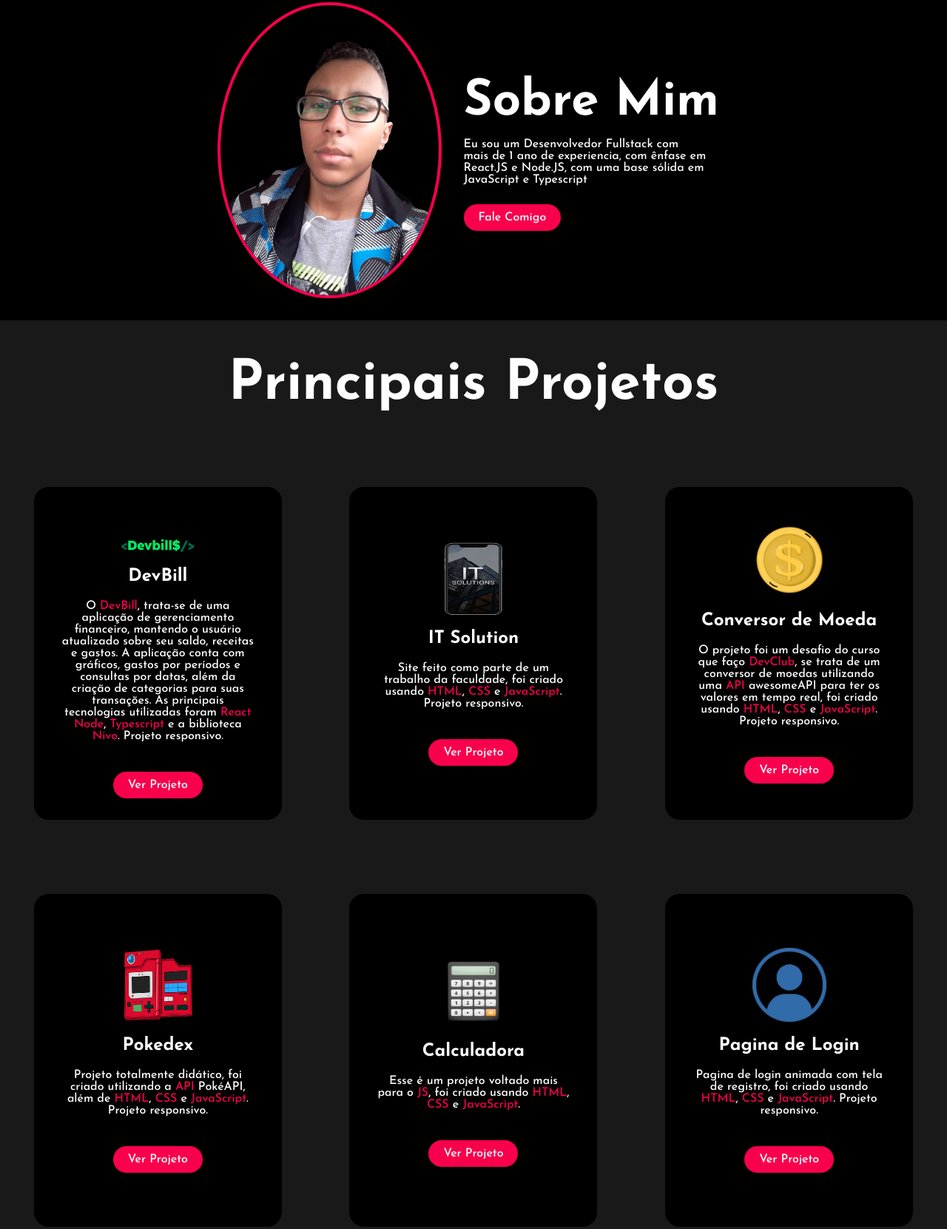
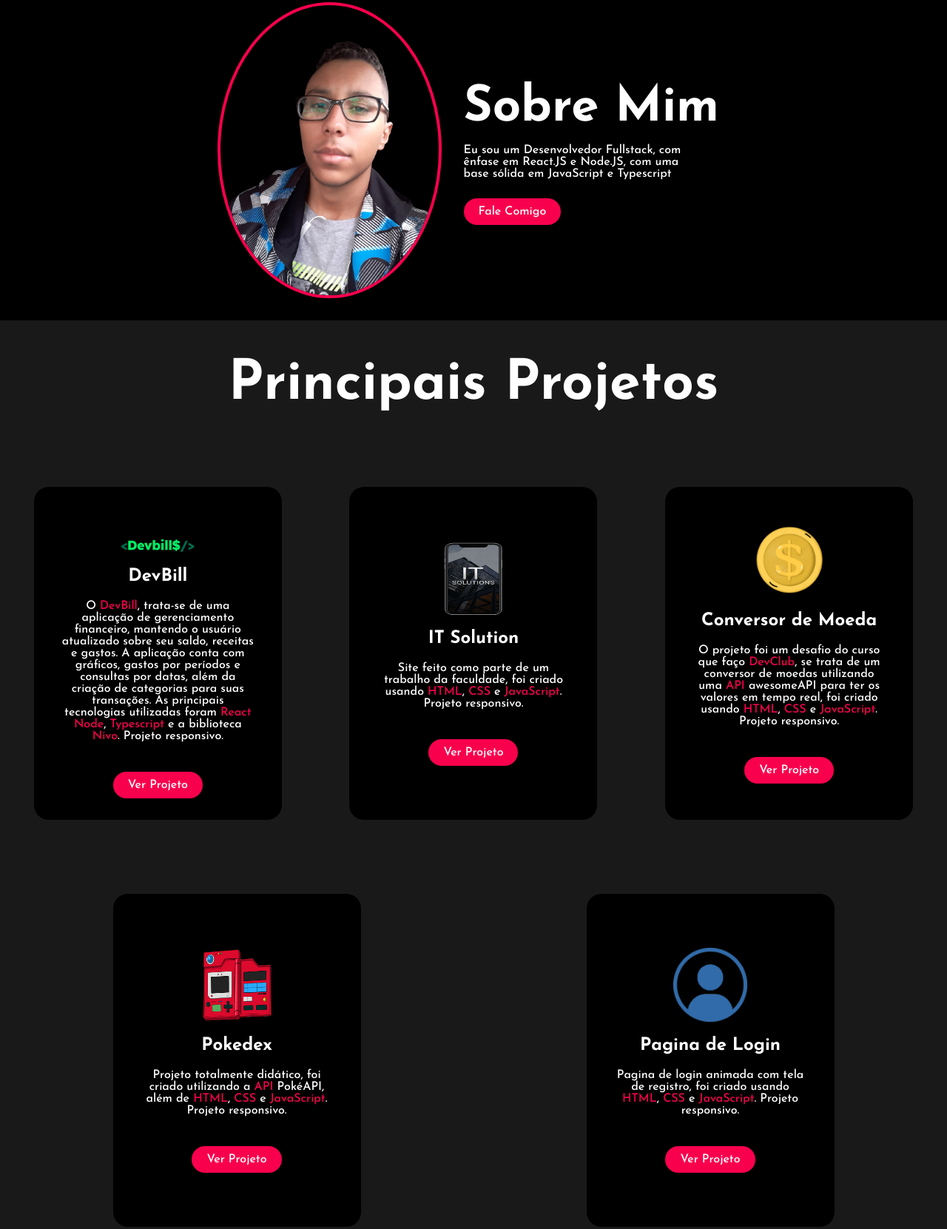
Before and after one commit to luangomesg/Portf-lio, a plain HTML site: page index.html in a window 1280 px wide. Shown: the part 827-2488 px from the top of the page at 74% size. Drawn offline with Linux system fonts and the light colour scheme.

Commit message:
Update index.html

```diff
--- a/index.html
+++ b/index.html
@@ -31,9 +31,9 @@
         <div class="container-secondary">
             <h1>Luan <span>Gomes</span></h1>
             <h2>Desenvolvedor Full-Stack</h2>
-            <h3>Desenvolvedor Fullstack com mais de 1 ano de experiencia, com ênfase em React.JS e Node.JS, com uma base
+            <h3>Desenvolvedor Fullstack, com ênfase em React.JS e Node.JS, com uma base
                 sólida em JavaScript e Typescript. Minha experiência prática com ReactJS e TypeScript, juntamente com
-                meu conhecimento em JavaScript, Docker e
+                meu conhecimento em JavaScript e
                 NodeJS, me permite criar aplicações front-end e back-end robustas e eficientes.</h3>
         </div>
 
@@ -43,7 +43,7 @@
         <img src="./img/eusemfundo.png" alt="Luan">
         <div class="bots">
             <h2>Sobre Mim</h2>
-            <p>Eu sou um Desenvolvedor Fullstack com mais de 1 ano de experiencia, com ênfase em React.JS e Node.JS, com
+            <p>Eu sou um Desenvolvedor Fullstack, com ênfase em React.JS e Node.JS, com
                 uma base sólida em
                 JavaScript e Typescript</p>
             <a class="link-menu" href="#fale-comigo">Fale Comigo</a>
@@ -98,16 +98,6 @@
                     <span>HTML</span>, <span>CSS</span> e <span>JavaScript</span>. Projeto responsivo.
                 </p>
                 <a href="https://luangomesg.github.io/Pokedex/" target="_blank">Ver Projeto</a>
-            </div>
-
-            <div class="card">
-                <img src="./img/kisspng-calculator-3d-circle-android-calculator-5ab71dce4d2039.5107634615219501583159.png"
-                    alt="Logo-Calculadora">
-                <h5>Calculadora</h5>
-                <p>Esse é um projeto voltado mais para o <span>JS</span>, foi criado usando <span>HTML</span>,
-                    <span>CSS</span> e <span>JavaScript</span>.
-                </p>
-                <a href="https://luangomesg.github.io/Calculadora/" target="_blank">Ver Projeto</a>
             </div>
 
             <div class="card">
```
